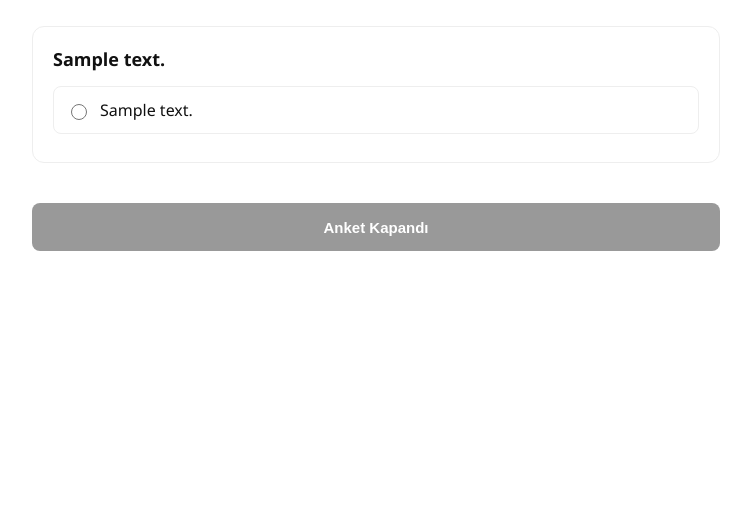
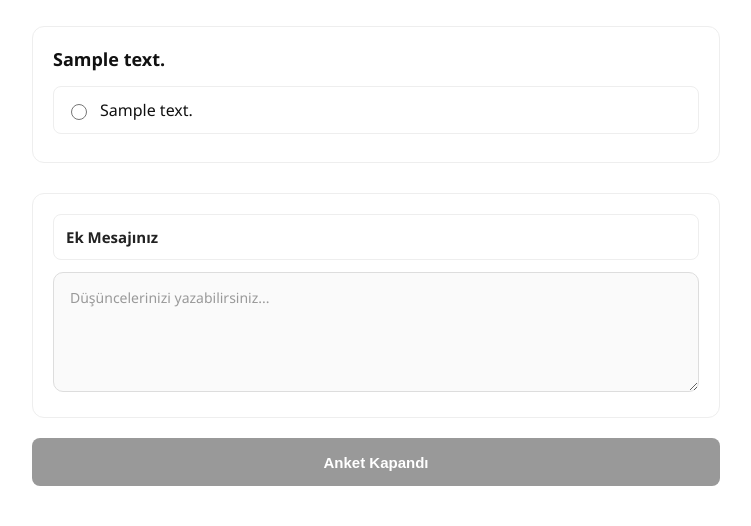
Before and after one commit to Qu5antum/FET342_Sunucu_tarafli_web_programlama, a Django app: template app/templates/anket/poll_detail.html in a window 1280 px wide. Shown: the part 313-839 px from the top of the page, without its empty margins (264-1015 px from the left). Before the commit the page ends 564 px from the top, so only its background shows below. Run offline with Django 5.2, Linux system fonts and the light colour scheme; the template is opened without the code that fills it: values that come from a table or form of the project are taken from there, others are empty; tables that the repository leaves empty hold one stand-in row (values such as "Sample post").

Commit message:
poll comment

```diff
--- a/app/anket/models.py
+++ b/app/anket/models.py
@@ -96,3 +96,13 @@ class PollParticipation(models.Model):
 
     class Meta:
         unique_together = ('user', 'poll')
+
+
+class PollComment(models.Model):
+    user = models.ForeignKey(User, on_delete=models.CASCADE)
+    poll = models.ForeignKey(Poll, on_delete=models.CASCADE)
+
+    message = models.TextField()
+
+    class Meta:
+        unique_together = ("user", "poll")
--- a/app/templates/anket/poll_detail.html
+++ b/app/templates/anket/poll_detail.html
@@ -62,6 +62,11 @@
             {% endif %}
         </div>
     {% endfor %}
+    <div class="feedback-box">
+        <label>Ek Mesajınız</label>
+
+        <textarea name="feedback_message" rows="4" placeholder="Düşüncelerinizi yazabilirsiniz..."></textarea>
+    </div>
 
         <button type="submit" class="submit-btn">Oyu Gönder</button>
     </form>
@@ -226,4 +231,41 @@ input[type="radio"] {
     color: #d32f2f;
     letter-spacing: 1px;
 }
+.feedback-box {
+    margin-top: 30px;
+    padding: 20px;
+    border: 1px solid #eee;
+    border-radius: 12px;
+    background: #fff;
+}
+.feedback-box label {
+    display: block;
+    font-size: 15px;
+    font-weight: 600;
+    margin-bottom: 12px;
+    color: #222;
+}
+.feedback-box textarea {
+    width: 100%;
+    min-height: 120px;
+    resize: vertical;
+    padding: 14px 16px;
+    border: 1px solid #ddd;
+    border-radius: 10px;
+    font-size: 14px;
+    font-family: inherit;
+    line-height: 1.5;
+    background: #fafafa;
+    color: #111;
+    transition: border-color 0.2s ease, background 0.2s ease, box-shadow 0.2s ease;
+}
+.feedback-box textarea:focus {
+    outline: none;
+    border-color: #d32f2f;
+    background: #fff;
+    box-shadow: 0 0 0 4px rgba(211, 47, 47, 0.08);
+}
+.feedback-box textarea::placeholder {
+    color: #999;
+}
 </style>
```
Also changed, not shown: app/anket/views.py (+18 -2 lines), app/templates/anket/results.html (+32 -0 lines), app/anket/migrations/0006_pollcomment.py (added).
